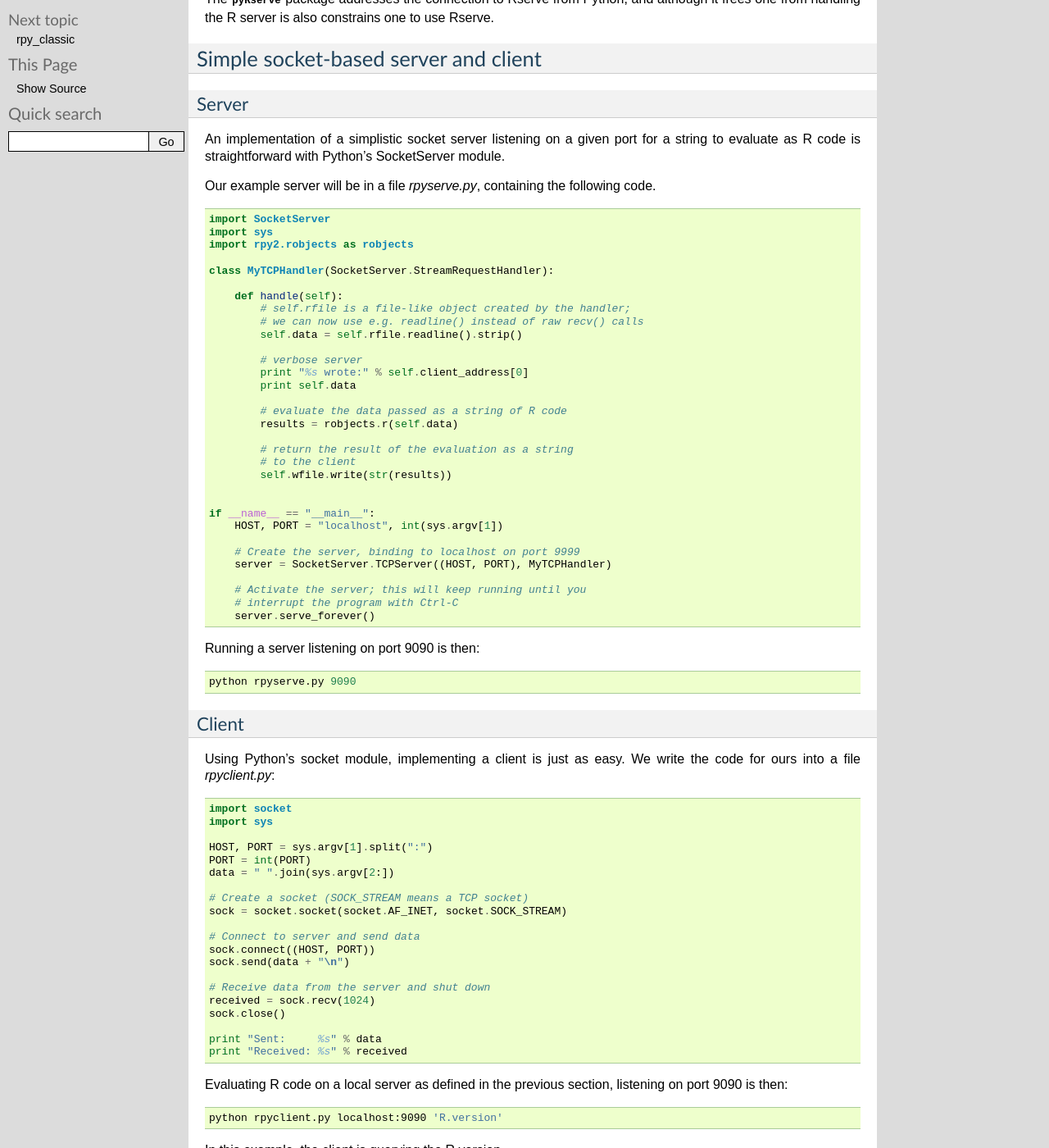
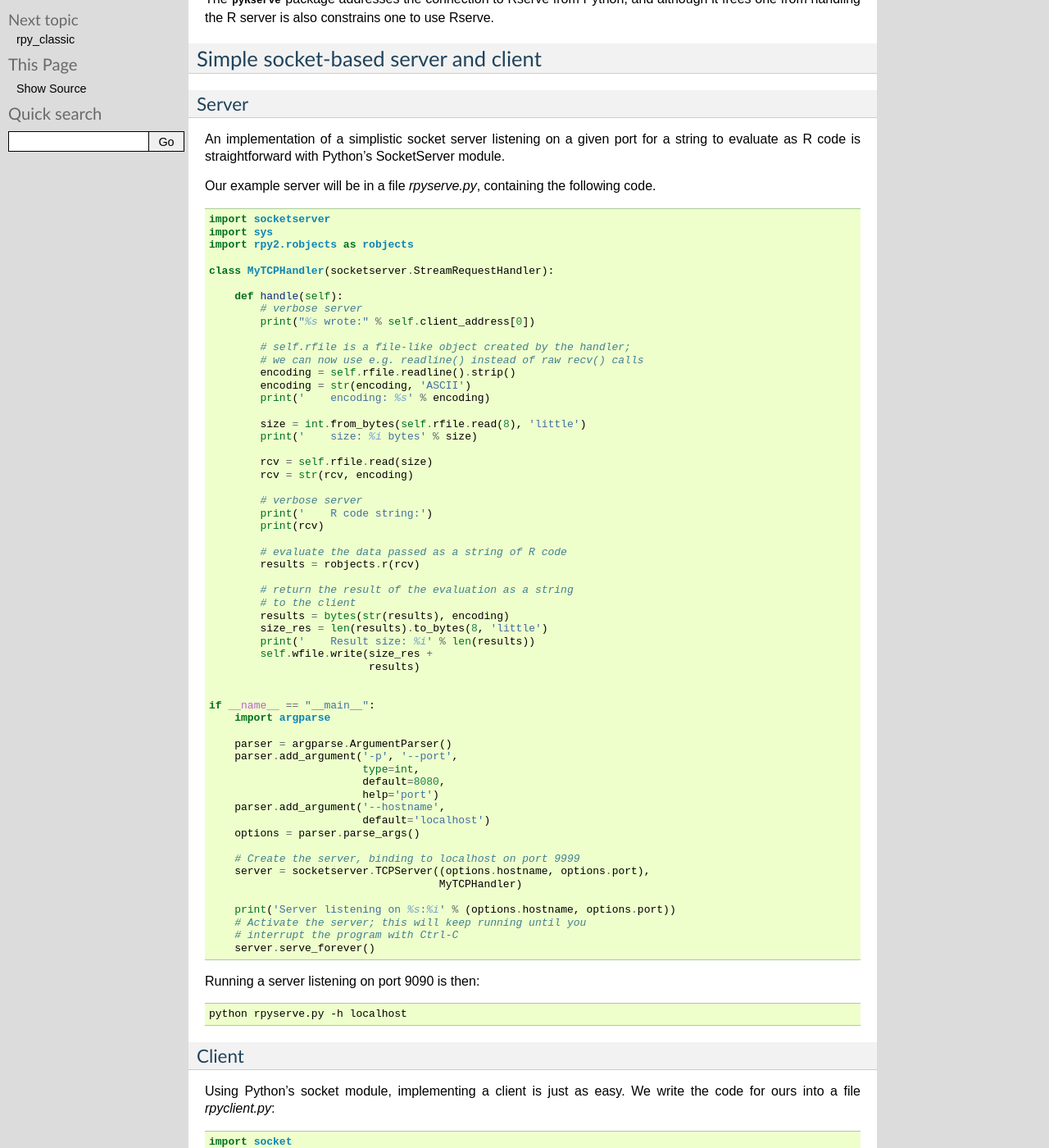
Before and after one commit to uhjish/rpy2, a Sphinx documentation site: the page built from doc/server.rst, in a window 1280 px wide and 1400 px high, scrolled down 204 px. Shown: the whole window at 82% size. Built offline with Sphinx 7.4.7, drawn with Linux system fonts in a browser that asks for light colours; some of the changed text lies outside the part shown.

Commit message:
update the code for a demo server for Python 3

```diff
--- a/doc/_static/demos/rpyclient.py
+++ b/doc/_static/demos/rpyclient.py
@@ -1,20 +1,47 @@
 import socket
 import sys
+import locale
+import argparse
 
-HOST, PORT = sys.argv[1].split(":")
-PORT = int(PORT)
-data = " ".join(sys.argv[2:])
 
-# Create a socket (SOCK_STREAM means a TCP socket)
-sock = socket.socket(socket.AF_INET, socket.SOCK_STREAM)
+def send_R_code(rcode, hostname, port):
+    """
+    Evaluate the R code in `rcode` (on a possibly remote machine)
+    """
+    # Create a socket (SOCK_STREAM means a TCP socket)
+    sock = socket.socket(socket.AF_INET, socket.SOCK_STREAM)
 
-# Connect to server and send data
-sock.connect((HOST, PORT))
-sock.send(data + "\n")
+    # Connect to server and send data
+    sock.connect((hostname, port))
+    size_send = len(rcode).to_bytes(8, 'little')
+    sock.send(bytes(encoding, 'ASCII') + b'\n' + \
+              size_send + \
+              rcode)
 
-# Receive data from the server and shut down
-received = sock.recv(1024)
-sock.close()
+    # Receive data from the server and shut down
+    print("Received:")
+    size = int.from_bytes(sock.recv(8), 'little') # 64 bits max
+    print("    size: %i bytes" % size)
+    received = sock.recv(size)
+    sock.close()
+    print("    R output:")
+    print(str(received, encoding))
 
-print "Sent:     %s" % data
-print "Received: %s" % received
+
+if __name__ == '__main__':
+
+    parser = argparse.ArgumentParser()
+    parser.add_argument('-p', '--port',
+                        type=int,
+                        default=8080)
+    parser.add_argument('-h', '--hostname',
+                        default='localhost')
+
+    options = parser.parse_args()
+
+    # read R code from STDIN
+    rcode = sys.stdin.read()
+    encoding = locale.getlocale()[1]
+    rcode = bytes(rcode, encoding)
+
+    send_R_code(rcode, options.hostname, options.port)
--- a/doc/_static/demos/rpyserve.py
+++ b/doc/_static/demos/rpyserve.py
@@ -1,32 +1,58 @@
-import SocketServer
+import socketserver
 import sys
 import rpy2.robjects as robjects
 
-class MyTCPHandler(SocketServer.StreamRequestHandler):
+class MyTCPHandler(socketserver.StreamRequestHandler):
 
     def handle(self):
+        # verbose server
+        print("%s wrote:" % self.client_address[0])
+
         # self.rfile is a file-like object created by the handler;
         # we can now use e.g. readline() instead of raw recv() calls
-        self.data = self.rfile.readline().strip()
+        encoding = self.rfile.readline().strip()
+        encoding = str(encoding, 'ASCII')
+        print('    encoding: %s' % encoding)
+
+        size = int.from_bytes(self.rfile.read(8), 'little')
+        print('    size: %i bytes' % size)
+
+        rcv = self.rfile.read(size)
+        rcv = str(rcv, encoding)
 
         # verbose server
-        print "%s wrote:" % self.client_address[0]
-        print self.data
+        print('    R code string:')
+        print(rcv)
 
         # evaluate the data passed as a string of R code
-        results = robjects.r(self.data)
+        results = robjects.r(rcv)
 
         # return the result of the evaluation as a string
         # to the client
-        self.wfile.write(str(results))
+        results = bytes(str(results), encoding)
+        size_res = len(results).to_bytes(8, 'little')
+        print('    Result size: %i' % len(results))
+        self.wfile.write(size_res +
+                         results)
 
 
 if __name__ == "__main__":
-    HOST, PORT = "localhost", int(sys.argv[1])
+    import argparse
+
+    parser = argparse.ArgumentParser()
+    parser.add_argument('-p', '--port',
+                        type=int,
+                        default=8080,
+                        help='port')
+    parser.add_argument('--hostname',
+                        default='localhost')
+    options = parser.parse_args()
 
     # Create the server, binding to localhost on port 9999
-    server = SocketServer.TCPServer((HOST, PORT), MyTCPHandler)
+    server = socketserver.TCPServer((options.hostname, options.port),
+                                    MyTCPHandler)
 
+    print('Server listening on %s:%i' % (options.hostname, options.port))
     # Activate the server; this will keep running until you
     # interrupt the program with Ctrl-C
     server.serve_forever()
--- a/doc/server.rst
+++ b/doc/server.rst
@@ -38,7 +38,7 @@ Running a server listening on port 9090 is then:
 
 .. code-block:: bash
 
-   python rpyserve.py 9090
+   python rpyserve.py -h localhost
 
 
 Client
@@ -56,6 +56,6 @@ section, listening on port 9090 is then:
 
 .. code-block:: bash
 
-   python rpyclient.py localhost:9090 'R.version'
+   echo 'R.version' | python rpyclient.py -h localhost
 
 In this example, the client is querying the R version.
```
